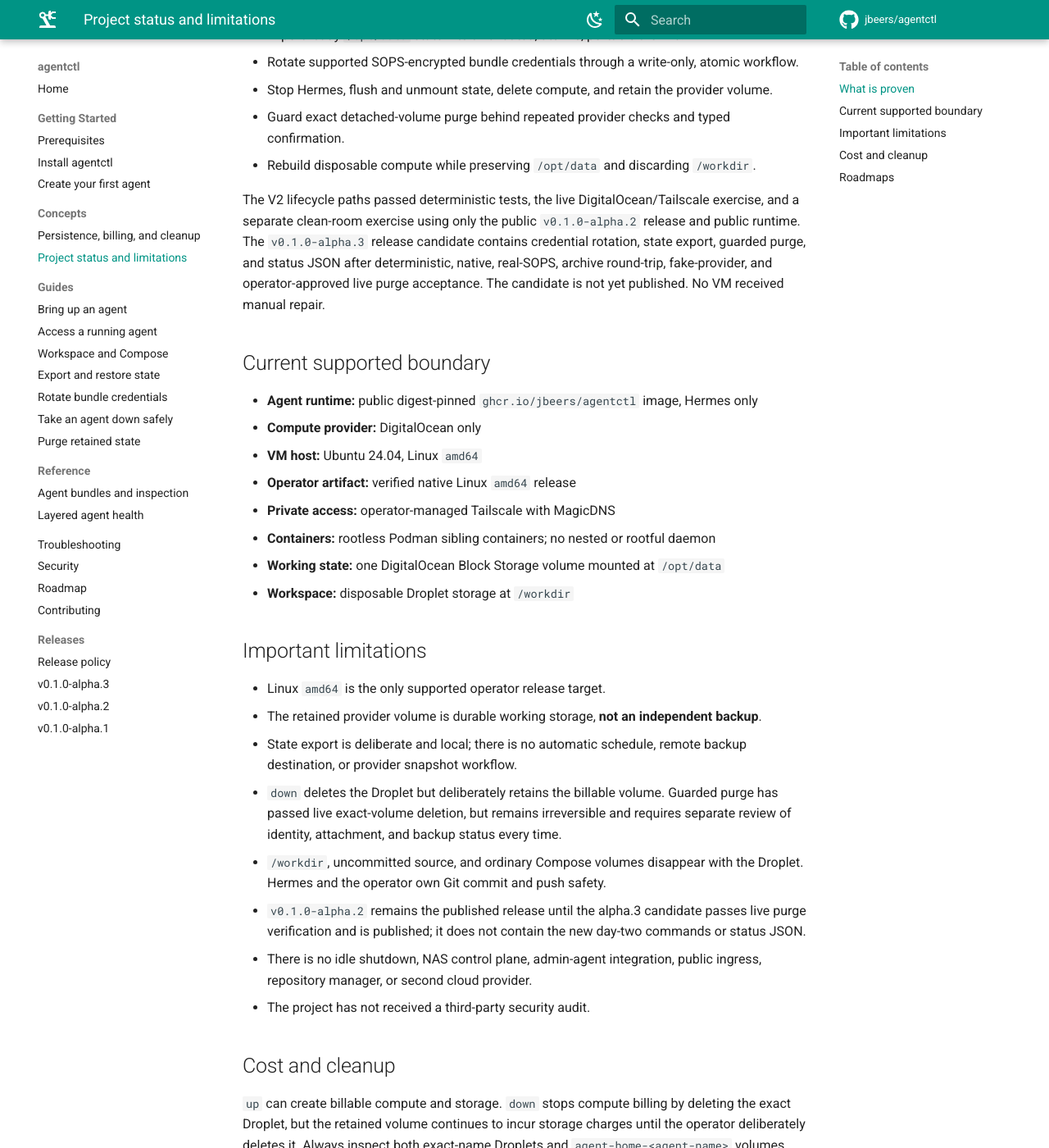
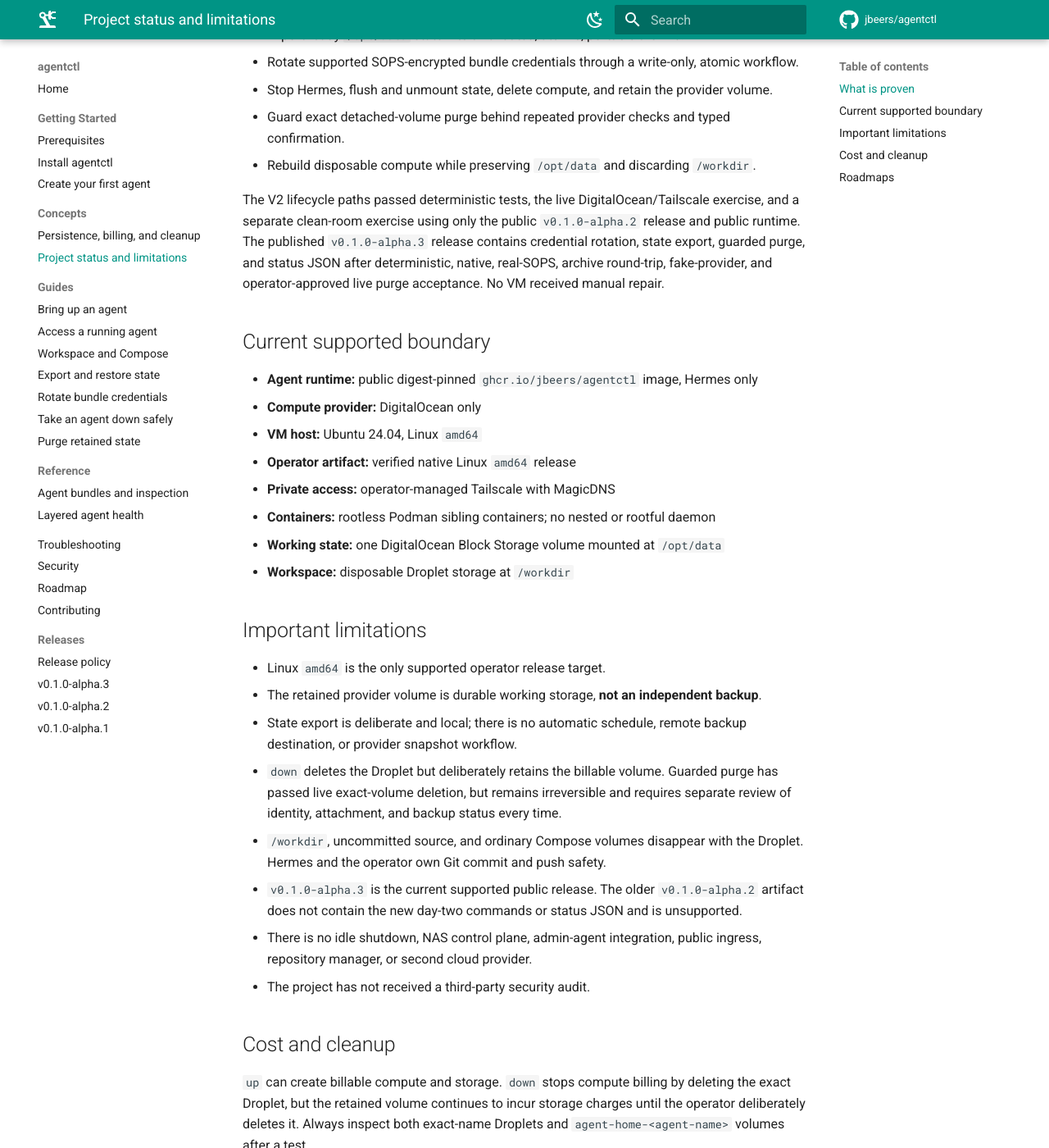
Before and after one commit to jbeers/agentctl, an MkDocs documentation site: the page built from docs/project-status.md, in a window 1280 px wide and 1400 px high, scrolled down 705 px. Shown: the whole window at 82% size. Built offline with MkDocs 1.6.1 and Material for MkDocs 9.7.7, drawn with Linux system fonts in a browser that asks for light colours; comment, search, counter and statistics services are not loaded; some of the changed text lies outside the part shown.

Commit message:
Mark alpha3 as the supported release

```diff
--- a/docs/project-status.md
+++ b/docs/project-status.md
@@ -20,7 +20,7 @@ The completed implementation can:
 - Guard exact detached-volume purge behind repeated provider checks and typed confirmation.
 - Rebuild disposable compute while preserving `/opt/data` and discarding `/workdir`.
 
-The V2 lifecycle paths passed deterministic tests, the live DigitalOcean/Tailscale exercise, and a separate clean-room exercise using only the public `v0.1.0-alpha.2` release and public runtime. The `v0.1.0-alpha.3` release candidate contains credential rotation, state export, guarded purge, and status JSON after deterministic, native, real-SOPS, archive round-trip, fake-provider, and operator-approved live purge acceptance. The candidate is not yet published. No VM received manual repair.
+The V2 lifecycle paths passed deterministic tests, the live DigitalOcean/Tailscale exercise, and a separate clean-room exercise using only the public `v0.1.0-alpha.2` release and public runtime. The published `v0.1.0-alpha.3` release contains credential rotation, state export, guarded purge, and status JSON after deterministic, native, real-SOPS, archive round-trip, fake-provider, and operator-approved live purge acceptance. No VM received manual repair.
 
 ## Current supported boundary
 
@@ -40,7 +40,7 @@ The V2 lifecycle paths passed deterministic tests, the live DigitalOcean/Tailsca
 - State export is deliberate and local; there is no automatic schedule, remote backup destination, or provider snapshot workflow.
 - `down` deletes the Droplet but deliberately retains the billable volume. Guarded purge has passed live exact-volume deletion, but remains irreversible and requires separate review of identity, attachment, and backup status every time.
 - `/workdir`, uncommitted source, and ordinary Compose volumes disappear with the Droplet. Hermes and the operator own Git commit and push safety.
-- `v0.1.0-alpha.2` remains the published release until the alpha.3 candidate passes live purge verification and is published; it does not contain the new day-two commands or status JSON.
+- `v0.1.0-alpha.3` is the current supported public release. The older `v0.1.0-alpha.2` artifact does not contain the new day-two commands or status JSON and is unsupported.
 - There is no idle shutdown, NAS control plane, admin-agent integration, public ingress, repository manager, or second cloud provider.
 - The project has not received a third-party security audit.
 
@@ -55,4 +55,4 @@ Removing the local `agentctl` executable or encrypted bundle does not remove pro
 - [Completed V2 lifecycle](https://github.com/jbeers/agentctl/blob/main/v2/README.md)
 - [Public product roadmap](https://github.com/jbeers/agentctl/blob/main/v3/README.md)
 
-Remaining public-alpha work publishes the alpha.3 candidate and runs the final public-alpha end-to-end proof.
+Remaining public-alpha work runs the final public-alpha end-to-end proof.
```
